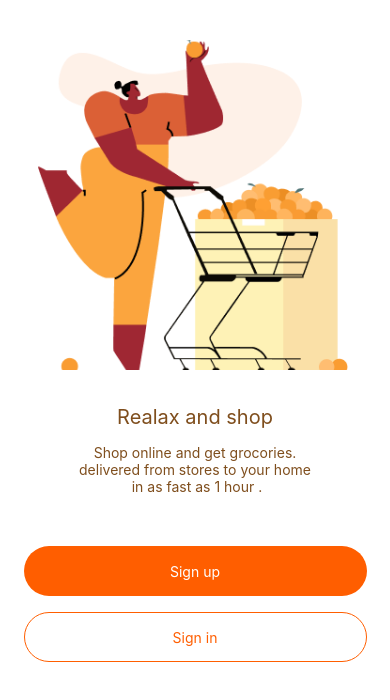
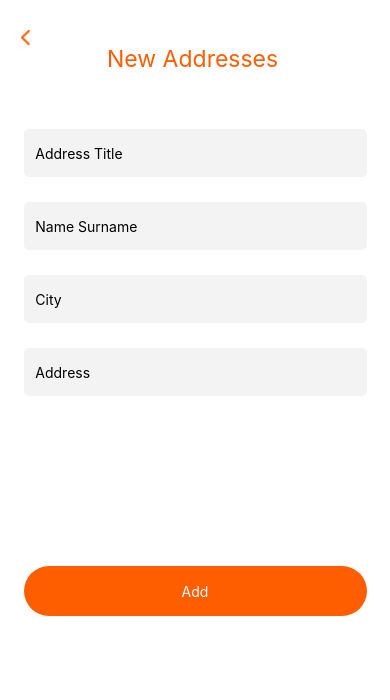
Before and after one commit to theking250902/Mobile_APP, a React Native app in the folder Grocery_app/: screen / in a window 390 px wide. Shown: the top 700 px of the page. Built offline with nearby package versions, Linux system fonts and the light colour scheme.

Commit message:
newaddress

```diff
--- a/Grocery_app/App.js
+++ b/Grocery_app/App.js
@@ -1,11 +1,12 @@
 import { View, Text } from 'react-native'
 import React from 'react'
 import Welcome from './src/components/Welcome'
+import NewAddress from './src/components/NewAddress'
 
 const App = () => {
   return (
     <View>
-      <Welcome/>
+      <NewAddress/>
     </View>
   )
 }
--- a/Grocery_app/package.json
+++ b/Grocery_app/package.json
@@ -11,7 +11,9 @@
   },
   "dependencies": {
     "react": "18.1.0",
-    "react-native": "0.70.6"
+    "react-native": "0.70.6",
+    "react-native-multi-selectbox": "^1.5.0",
+    "react-native-svg": "^13.8.0"
   },
   "devDependencies": {
     "@babel/core": "^7.12.9",
--- /dev/null
+++ b/Grocery_app/src/components/NewAddress.js
@@ -0,0 +1,61 @@
+import { StyleSheet, Text, View,Image, TextInput,Pressable,condition } from 'react-native'
+import React from 'react'
+
+const myList = ['item1', 'item2', 'item3', 'item4', 'item5'];
+const NewAddress = () => {
+  return (
+    <View style={styles.container}>
+        <Image style={styles.arrow} source={require('../image/Arrow.png')}/>
+        <Text style={styles.text}>New Addresses</Text>
+        <TextInput placeholder='   Address Title' style={styles.textinput}/>
+        <TextInput placeholder='   Name Surname' style={styles.textinput}/>
+        <TextInput placeholder='   City' style={styles.textinput}/>
+        <TextInput placeholder='   Address' style={styles.textinput}/>
+        <Pressable style={styles.btn_up}>
+            <Text style={styles.txt_btn}>Add</Text>
+        </Pressable>
+
+
+    </View>
+  )
+}
+
+export default NewAddress
+
+const styles = StyleSheet.create({
+    container:{
+        alignItems:'center'
+    },
+    arrow:{
+        width:9,
+        height:15,
+        marginTop:30,
+        marginLeft:-340
+    },
+    text:{
+        width:176,
+        height:29,
+        color:'#FF5E00',
+        fontSize:23,
+        marginBottom:30
+    },
+    textinput:{
+        width:343,
+        height:48,
+        backgroundColor:'#F3F3F3',
+        borderRadius:5,
+        marginTop:25
+    },btn_up:{
+        backgroundColor:'#FF5E00',
+        borderRadius:30,
+        width:343,
+        height:50,
+        alignItems:'center',
+        flexDirection:'column',
+        justifyContent:'center',
+        marginTop:170
+    }
+    ,txt_btn:{
+            color:'#FFFFFF'
+    }
+})
```
Also changed, not shown: Grocery_app/src/image/Arrow.png (added), 1 other file (tests, documents, lock files or other folders).
